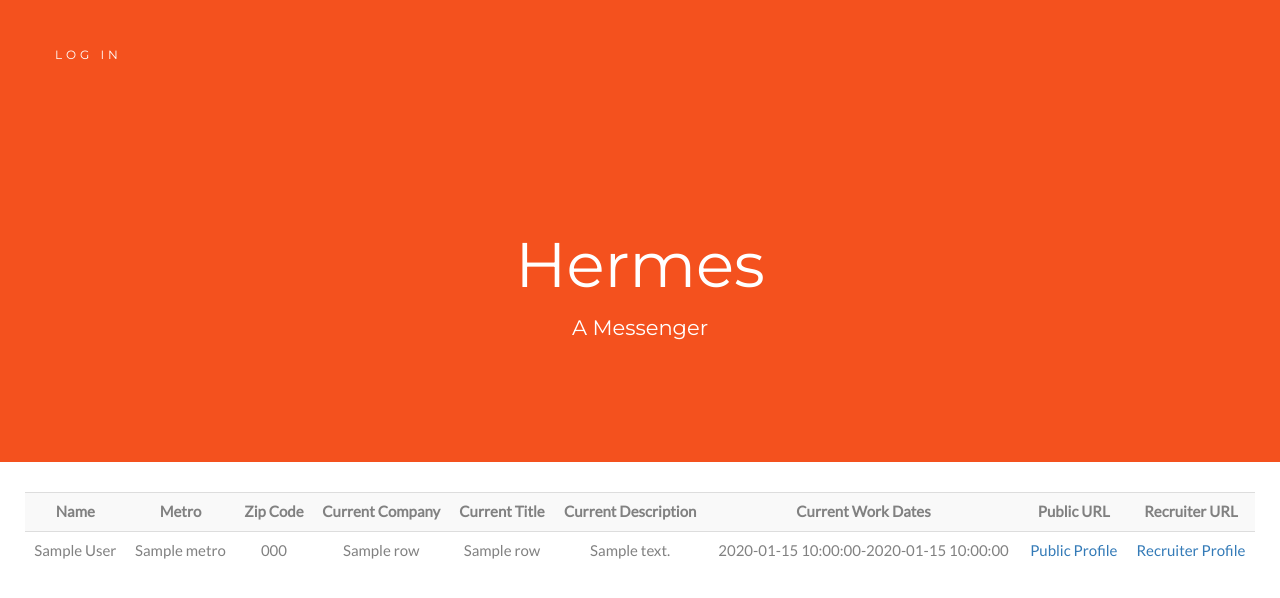
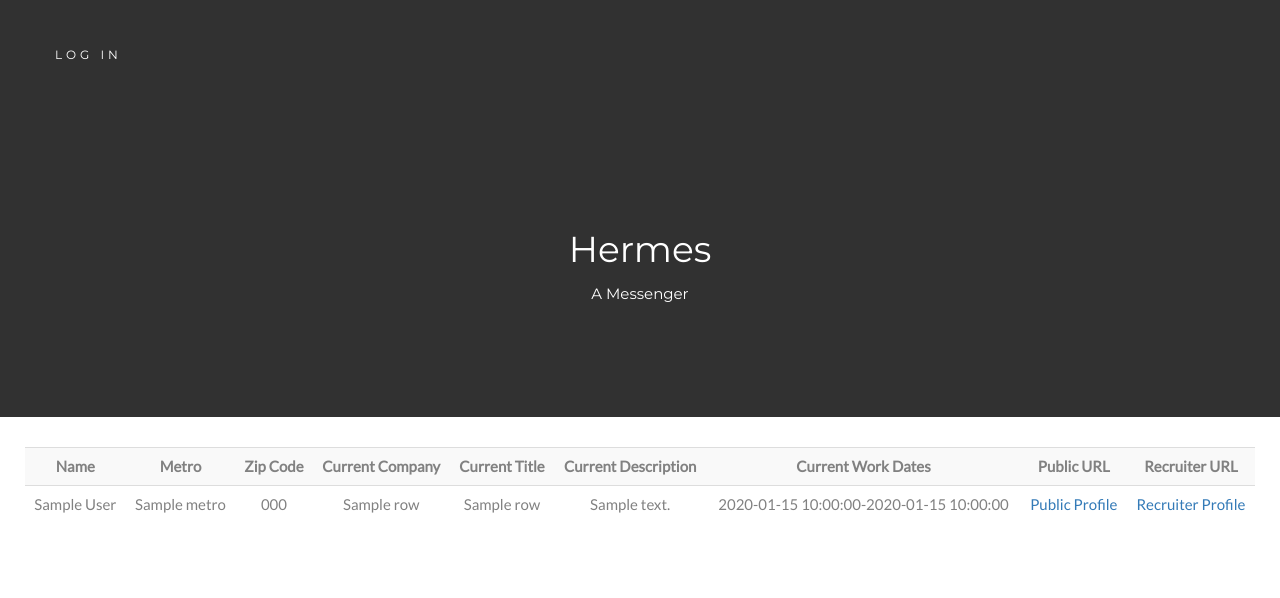
Before and after one commit to jkfoxworth/FlaskAPI, a Python web app: template mysite/app_folder/templates/list.html in a window 1280 px wide. Shown: the top 598 px of the page. Run offline with Jinja, Linux system fonts and the light colour scheme; the template is opened without the code that fills it: most values are stand-ins (such as "Sample title", 1, 10 or a date in 2020); some libraries are stand-ins or nearby versions.

Commit message:
Styling changes

```diff
--- a/mysite/app_folder/static/styles/mainpage.css
+++ b/mysite/app_folder/static/styles/mainpage.css
@@ -18,13 +18,21 @@
       margin-bottom: 30px;
   }
 
-  .jumbotron {
-      background-color: #f4511e;
+  .jumbotron-landing {
+      background-color: #313131;
       color: #fff;
       padding: 100px 25px;
       font-family: Montserrat, sans-serif;
       margin-bottom: 0;
   }
+
+  .jumbotron {
+      background-color: #313131;
+      color: #fff;
+      font-family: Montserrat, sans-serif;
+      margin-bottom: 0;
+  }
+
   .addition-word {
       background-color: rgba(69, 228, 57, 0.27);
   }
@@ -137,7 +145,7 @@
   }
   .navbar {
       margin-bottom: 0;
-      background-color: #f4511e;
+      background-color: #313131;
       z-index: 9999;
       border: 0;
       font-size: 12px !important;
--- a/mysite/app_folder/templates/layout.html
+++ b/mysite/app_folder/templates/layout.html
@@ -50,7 +50,11 @@
     </div>
   </div>
 </nav>
+{% if current_user.is_authenticated %}
 <div class="jumbotron text-center">
+  {% else %}
+<div class="jumbotron-landing text-center">
+  {% endif %}
   <h1>Hermes</h1>
   <p>A Messenger</p>
 </div>
```
